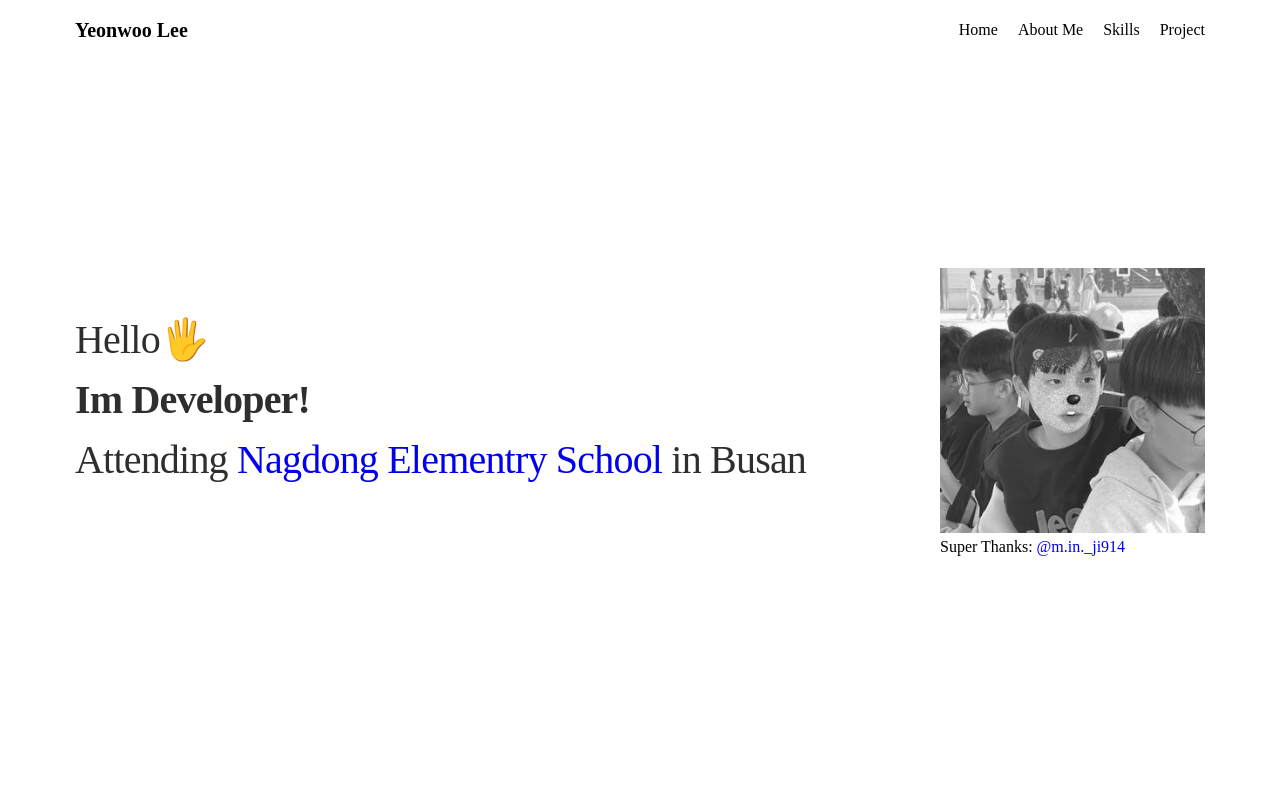
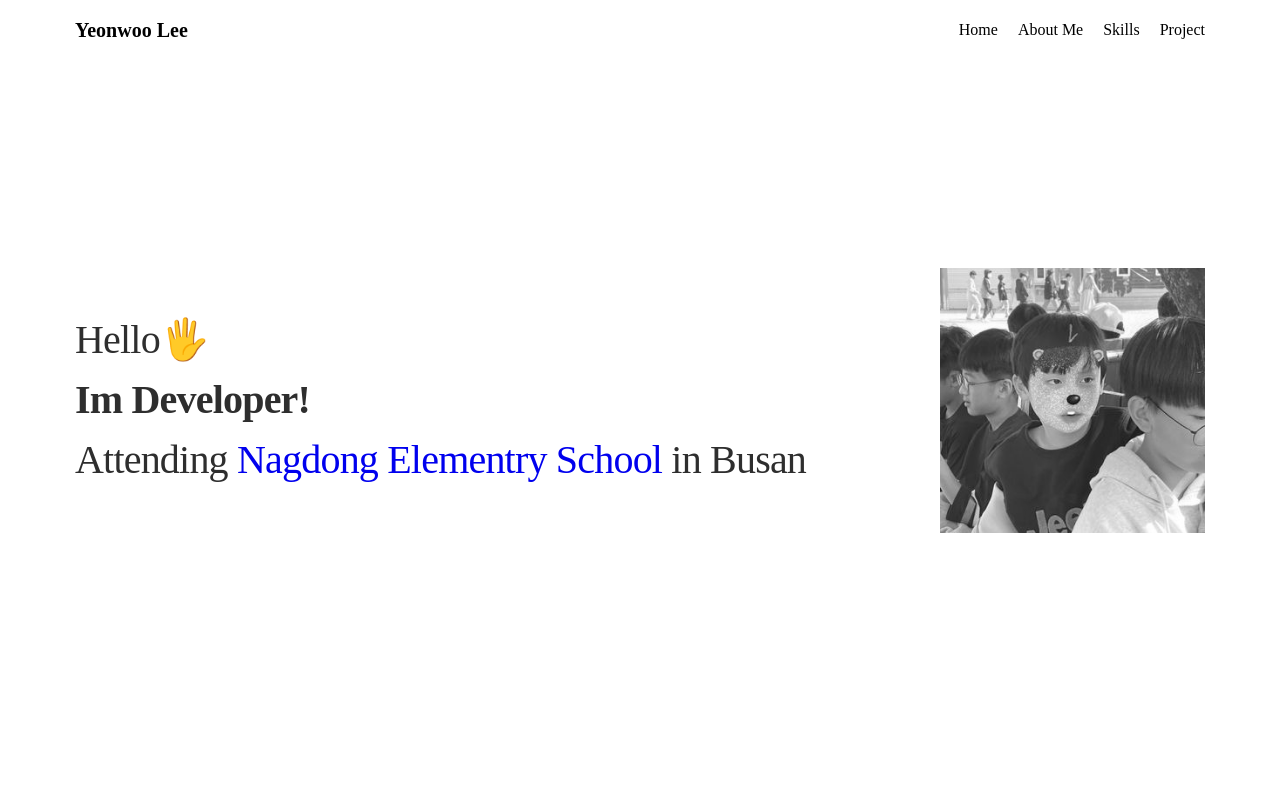
Before and after one commit to nagdongdev-0713/Portfolio, a Next.js app: page / in a window 1280 px wide. Shown: the top 800 px of the page. Built offline with nearby package versions, Linux system fonts and the light colour scheme; a web font is replaced by a local one.

Commit message:
Update Canvas.tsx

```diff
--- a/components/Canvas.tsx
+++ b/components/Canvas.tsx
@@ -11,7 +11,7 @@ const Canvas = () => {
                 </div>
                 <div className='cav__img-container'>
                     <img src="/profile/profile.jpg" alt="profile" className="cav__photo" />
-		    <p className="cav__p">Super Thanks: <a href="https://www.instagram.com/m.in._ji914">@m.in._ji914</a></p>
+
                 </div>
             </div>
         </div>
```
